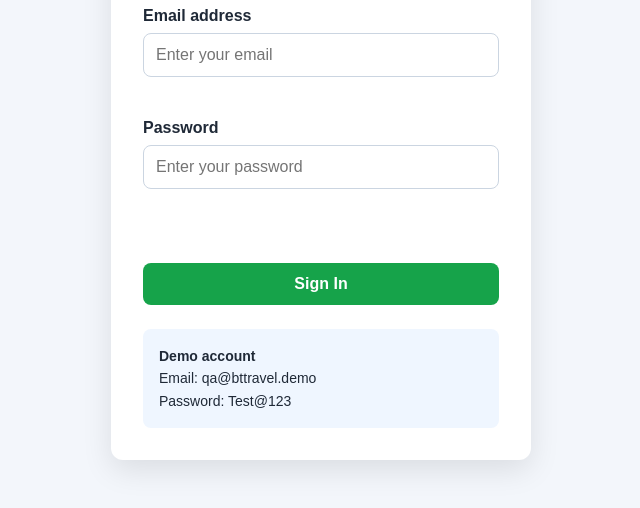
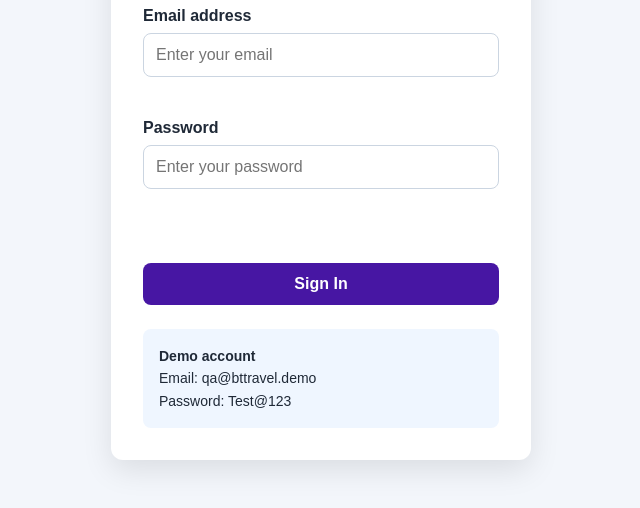
Before and after one commit to misbah-automation/bt-travel-cicd-demo, a website: page app/index.html in a window 1280 px wide. Shown: the part 228-736 px from the top of the page, without its empty margins (319-959 px from the left). Drawn offline with Linux system fonts and the light colour scheme.

Commit message:
CHANGE THE color

```diff
--- a/app/style.css
+++ b/app/style.css
@@ -71,7 +71,7 @@ button {
   padding: 12px;
   border: none;
   border-radius: 8px;
-  background: #16a34a;         /* change the color */
+  background: #4716a3;         /* change the color */
   color: #ffffff;
   font-size: 16px;
   font-weight: 600;
```
